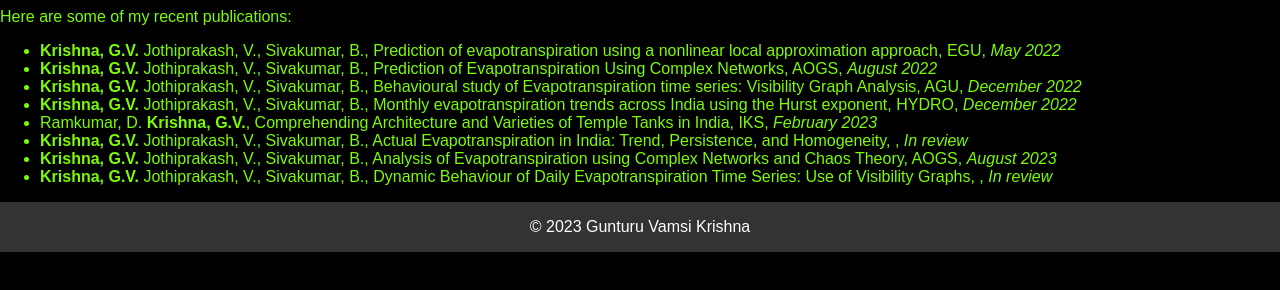
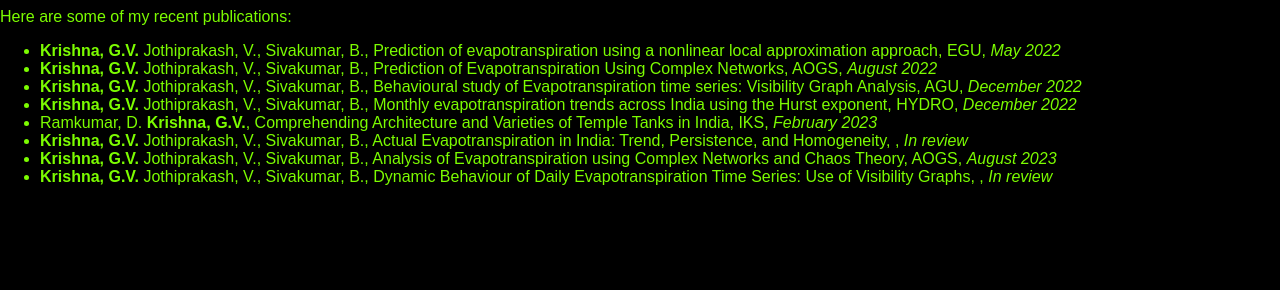
Before and after one commit to vamsikrishna-g/gvk, a plain HTML site: page index.html in a window 1280 px wide. Shown: the part 206-496 px from the top of the page. Drawn offline with Linux system fonts and the light colour scheme.

Commit message:
Update index.html

```diff
--- a/index.html
+++ b/index.html
@@ -44,9 +44,8 @@
             </ul>
         </div>
     </header>
-    <footer>
-        &copy; 2023 Gunturu Vamsi Krishna
-    </footer>
+
+
     <!-- Include the external JavaScript file -->
     <script src="publication.js"></script>
 </body>
```
